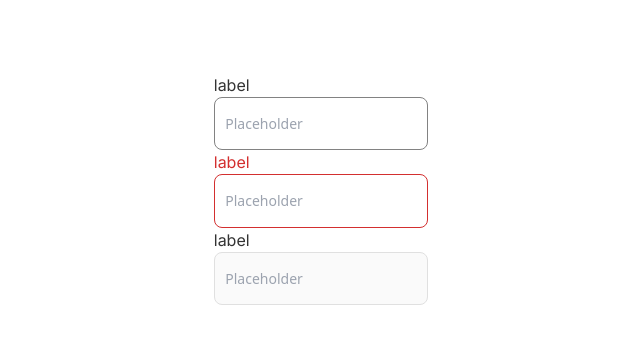
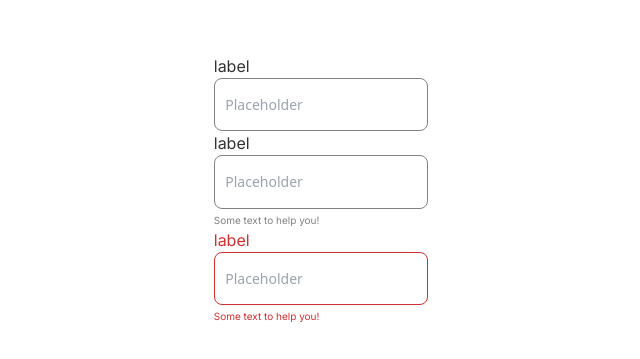
Before and after one commit to SebasUNLu/devchallenge-input, a Next.js app: page / in a window 1280 px wide. Shown: the part 211-570 px from the top of the page, without its empty margins (319-959 px from the left). Built offline with nearby package versions, Linux system fonts and the light colour scheme.

Commit message:
US-03 Helper text

```diff
--- a/app/components/StyledInput.jsx
+++ b/app/components/StyledInput.jsx
@@ -17,12 +17,22 @@ const theme = {
     default: "border-[#828282] hover:border-[#333333] focus:border-[#2962FF]",
     error: "border-[#D32F2F] hover:border-[#333333] focus:border-[#D32F2F]"
   },
+  helperText: {
+    default: "text-[#828282]",
+    error: "text-[#D32F2F]"
+  },
   sizes: {
 
   }
 }
 
-const StyledInput = ({ placeholder = "Placeholder", label = "label", error = false, disabled = false }) => {
+const StyledInput = ({
+  placeholder = "Placeholder",
+  label = "label",
+  error = false,
+  disabled = false,
+  helperText = ""
+}) => {
 
   const [isfocused, setIsfocused] = useState(false);
 
@@ -42,9 +52,10 @@ const StyledInput = ({ placeholder = "Placeholder", label = "label", error = fal
     (isfocused ? theme.label.error.focus : theme.label.error.normal)
     : (isfocused ? theme.label.default.focus : theme.label.default.normal)
 
+  const styleHelper = `mt-1 text-[10px] font-normal ${error ? theme.helperText.error : theme.helperText.default}`
 
   return (
-    <label className={`flex flex-col ${styleLabel} `}>{label}
+    <label className={`flex flex-col ${styleLabel}`}>{label}
       <input
         type='text'
         placeholder={placeholder}
@@ -53,6 +64,7 @@ const StyledInput = ({ placeholder = "Placeholder", label = "label", error = fal
         onBlur={handleBlur}
         disabled={disabled}
       ></input>
+      {helperText && <p className={styleHelper}>{helperText}</p>}
     </label>
   );
 };
--- a/app/page.js
+++ b/app/page.js
@@ -5,8 +5,8 @@ export default function Home() {
   return (
     <main className="flex min-h-screen flex-col items-center justify-center p-2">
       <StyledInput />
-      <StyledInput error />
-      <StyledInput disabled />
+      <StyledInput helperText='Some text to help you!' />
+      <StyledInput helperText='Some text to help you!' error />
     </main>
   )
 }
```
